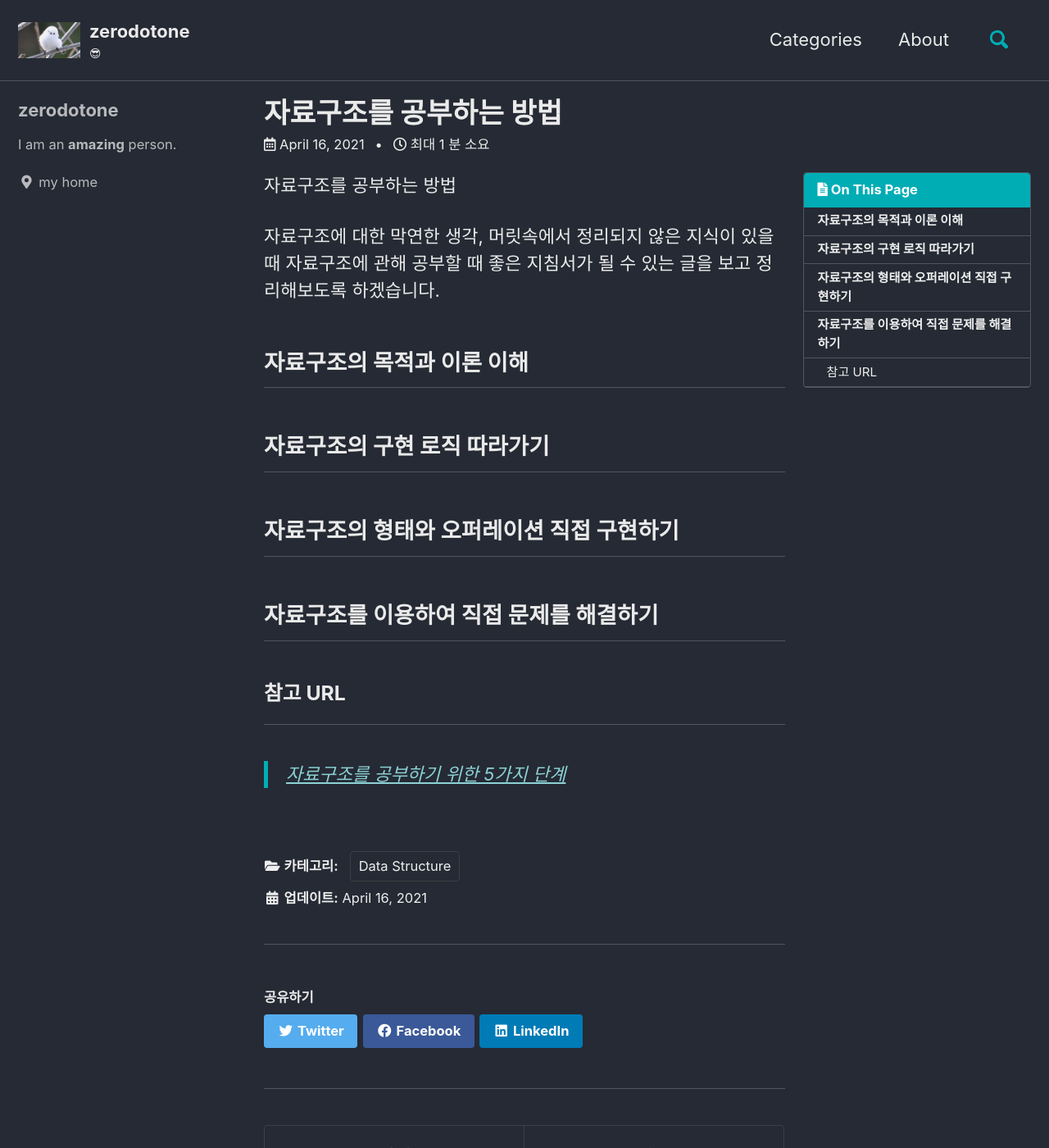
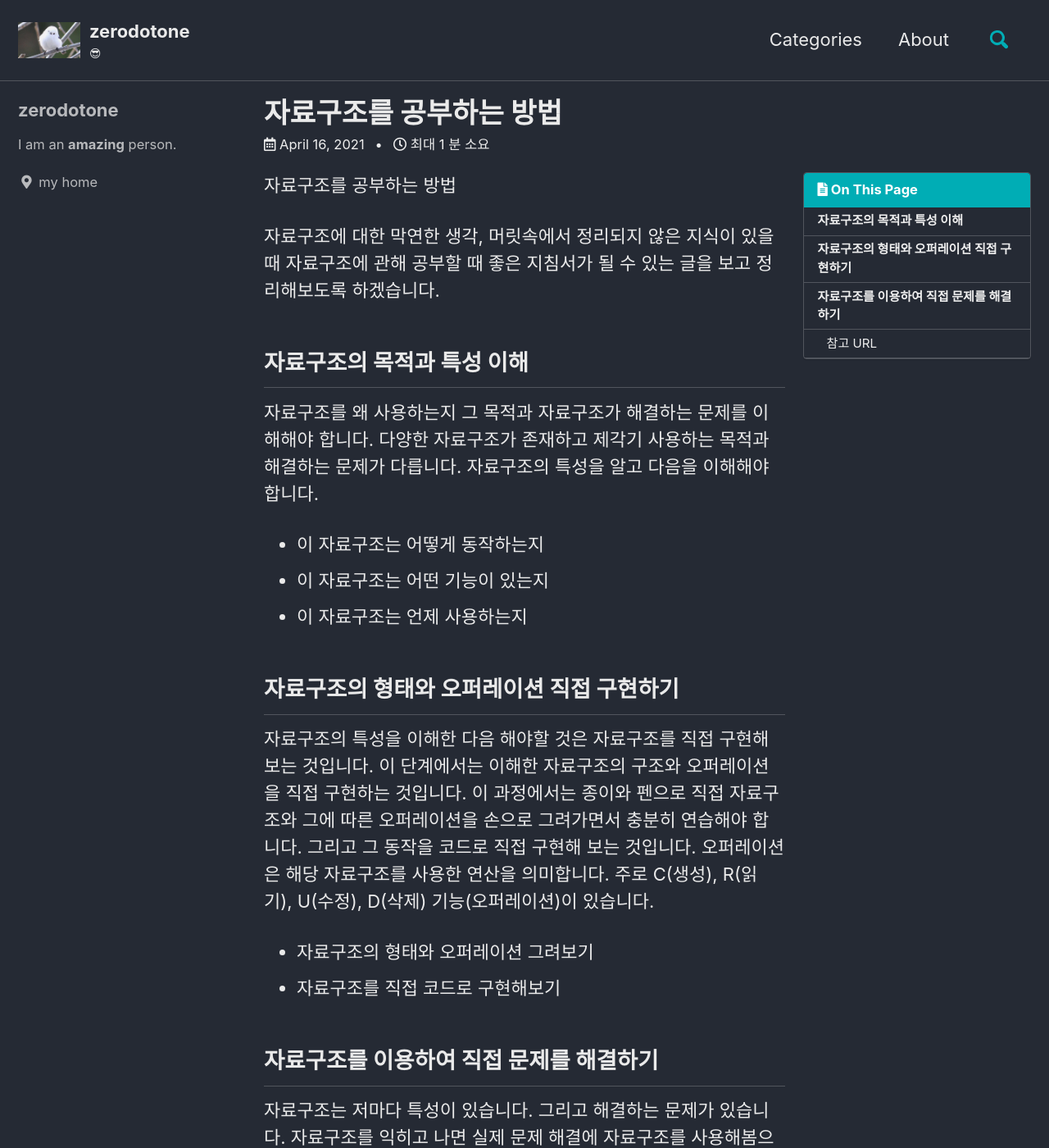
Before and after one commit to zdodev/zdodev.github.io, a Jekyll site: the page built from _posts/2021-04-16-자료구조를-공부하는-방법.md, in a window 1280 px wide and 1400 px high. Shown: the whole window at 82% size. Built offline with Jekyll 4.4.1, drawn with Linux system fonts in a browser that asks for light colours; cached includes are drawn as plain includes; some of the changed text lies outside the part shown.

Commit message:
🖋: 자료구조를 공부하는 방법 업데이트.

```diff
--- a/_posts/2021-04-16-자료구조를-공부하는-방법.md
+++ b/_posts/2021-04-16-자료구조를-공부하는-방법.md
@@ -13,13 +13,26 @@ comments: true
 
 자료구조에 대한 막연한 생각, 머릿속에서 정리되지 않은 지식이 있을 때 자료구조에 관해 공부할 때 좋은 지침서가 될 수 있는 글을 보고 정리해보도록 하겠습니다.
 
-## 자료구조의 목적과 이론 이해
+## 자료구조의 목적과 특성 이해
 
-## 자료구조의 구현 로직 따라가기
+자료구조를 왜 사용하는지 그 목적과 자료구조가 해결하는 문제를 이해해야 합니다. 다양한 자료구조가 존재하고 제각기 사용하는 목적과 해결하는 문제가 다릅니다. 자료구조의 특성을 알고 다음을 이해해야 합니다.
+
+-   이 자료구조는 어떻게 동작하는지
+-   이 자료구조는 어떤 기능이 있는지
+-   이 자료구조는 언제 사용하는지
 
 ## 자료구조의 형태와 오퍼레이션 직접 구현하기
 
+자료구조의 특성을 이해한 다음 해야할 것은 자료구조를 직접 구현해보는 것입니다. 이 단계에서는 이해한 자료구조의 구조와 오퍼레이션을 직접 구현하는 것입니다. 이 과정에서는 종이와 펜으로 직접 자료구조와 그에 따른 오퍼레이션을 손으로 그려가면서 충분히 연습해야 합니다. 그리고 그 동작을 코드로 직접 구현해 보는 것입니다. 오퍼레이션은 해당 자료구조를 사용한 연산을 의미합니다. 주로 C(생성), R(읽기), U(수정), D(삭제) 기능(오퍼레이션)이 있습니다.
+
+-   자료구조의 형태와 오퍼레이션 그려보기
+-   자료구조를 직접 코드로 구현해보기
+
 ## 자료구조를 이용하여 직접 문제를 해결하기
+
+자료구조는 저마다 특성이 있습니다. 그리고 해결하는 문제가 있습니다. 자료구조를 익히고 나면 실제 문제 해결에 자료구조를 사용해봄으로써 자료구조를 더 명확히 이해할 수 있습니다. 알고리즘 사이트에서는 자료구조에 대한 문제를 제공하고 있습니다. 각 자료구조를 사용하여 문제를 해결함으로써 자료구조의 활용도를 높일 수 있습니다.
+
+-   자료구조를 사용하여 직접 문제 해결하기
 
 ### 참고 URL
 
```
